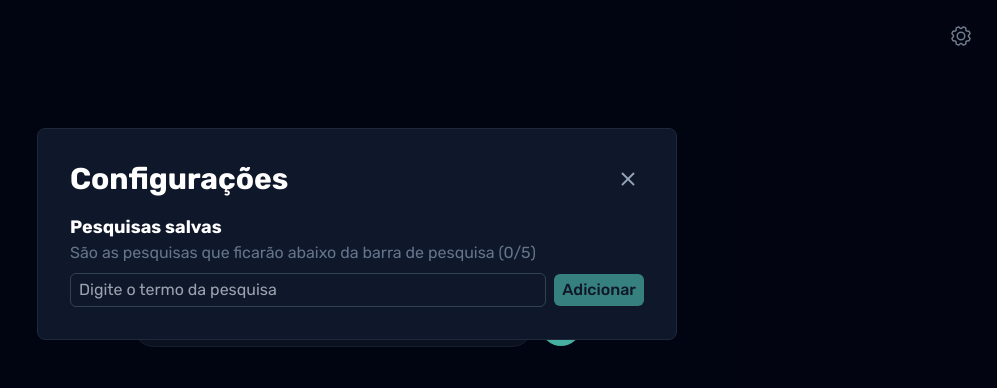
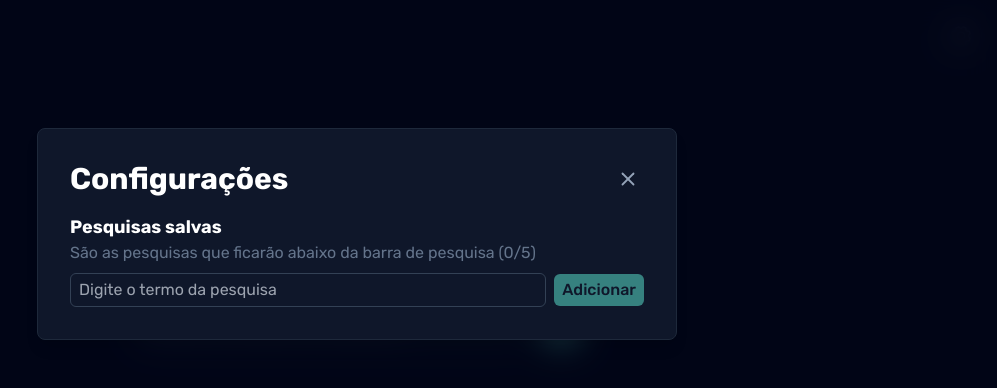
Before and after one commit to n0ky4/pcbusca, a Next.js app in the folder client/: page / in a window 1280 px wide. Both pictures are taken after a click on the button 1244 px from the left and 36 px from the top of the page. Shown: the top 388 px of the page, without its empty margins (283-1280 px from the left). Built offline with nearby package versions, Linux system fonts and the light colour scheme.

Commit message:
[feat] modal transitions & backdrop

```diff
--- a/client/src/components/Modal.tsx
+++ b/client/src/components/Modal.tsx
@@ -1,4 +1,4 @@
-import { Description, Dialog, DialogPanel, DialogTitle } from '@headlessui/react'
+import { Description, Dialog, DialogBackdrop, DialogPanel, DialogTitle } from '@headlessui/react'
 import { X } from 'lucide-react'
 import type { PropsWithChildren } from 'react'
 import { twMerge } from 'tailwind-merge'
@@ -14,17 +14,24 @@ interface ModalProps extends PropsWithChildren {
 export function Modal({ show, onClose, children, title, description }: ModalProps) {
     return (
         <Dialog open={show} onClose={onClose} className='relative z-50'>
+            <DialogBackdrop
+                transition
+                className='fixed inset-0 bg-slate-950/75 duration-200 ease-out data-[closed]:opacity-0 backdrop-blur-lg'
+            />
             <div
                 className={twMerge(
-                    'fixed top-0 left-0 flex bg-black/25',
+                    'fixed top-0 left-0 flex',
                     'w-screen h-screen justify-center p-4 lg:pt-32 pt-16'
                 )}
             >
                 <DialogPanel
+                    transition
                     className={twMerge(
+                        'duration-200 ease-out data-[closed]:scale-95 data-[closed]:opacity-0',
                         'max-w-screen-sm h-fit w-full p-8 rounded-lg',
                         'bg-slate-900 border border-slate-800',
-                        'flex flex-col gap-4'
+                        'flex flex-col gap-4',
+                        'shadow-lg'
                     )}
                 >
                     <div>
```
